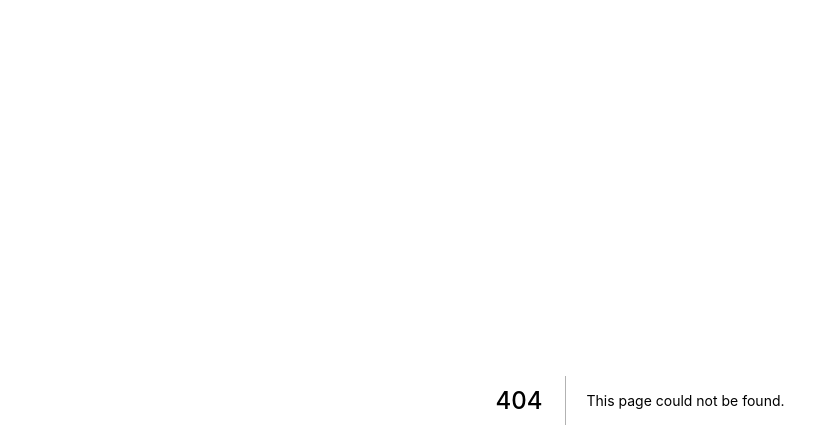
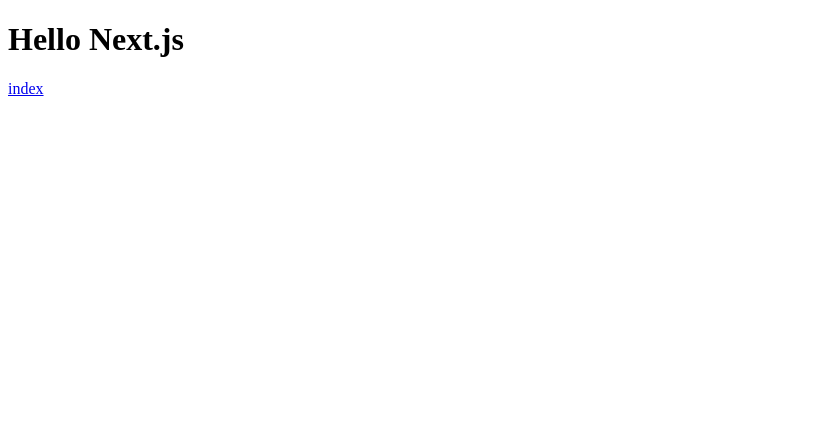
Before and after one commit to azarashi2931/next-js-practice, a Next.js app: page /second in a window 1280 px wide. Before the commit this address had no page. Shown: the top 448 px of the page, without its empty margins (0-839 px from the left). Built offline with nearby package versions, Linux system fonts and the light colour scheme.

Commit message:
Add second.tsx

```diff
--- a/pages/index.tsx
+++ b/pages/index.tsx
@@ -1,4 +1,5 @@
 import { NextPage } from "next";
+import Link from "next/link";
 import { useState } from "react";
 
 const Index: NextPage = () => {
@@ -13,6 +14,7 @@
       <form>
         <input value={text} onChange={(e) => setText(e.target.value)} />
       </form>
+	  <Link href="./second">second</Link>
     </>
   );
 };
--- /dev/null
+++ b/pages/second.tsx
@@ -0,0 +1,13 @@
+import { NextPage } from "next";
+import Link from "next/link";
+
+const Second: NextPage = () => {
+  return (
+    <>
+      <h1>Hello Next.js</h1>
+      <Link href="/" >index</Link>
+    </>
+  );
+};
+
+export default Second;
```
